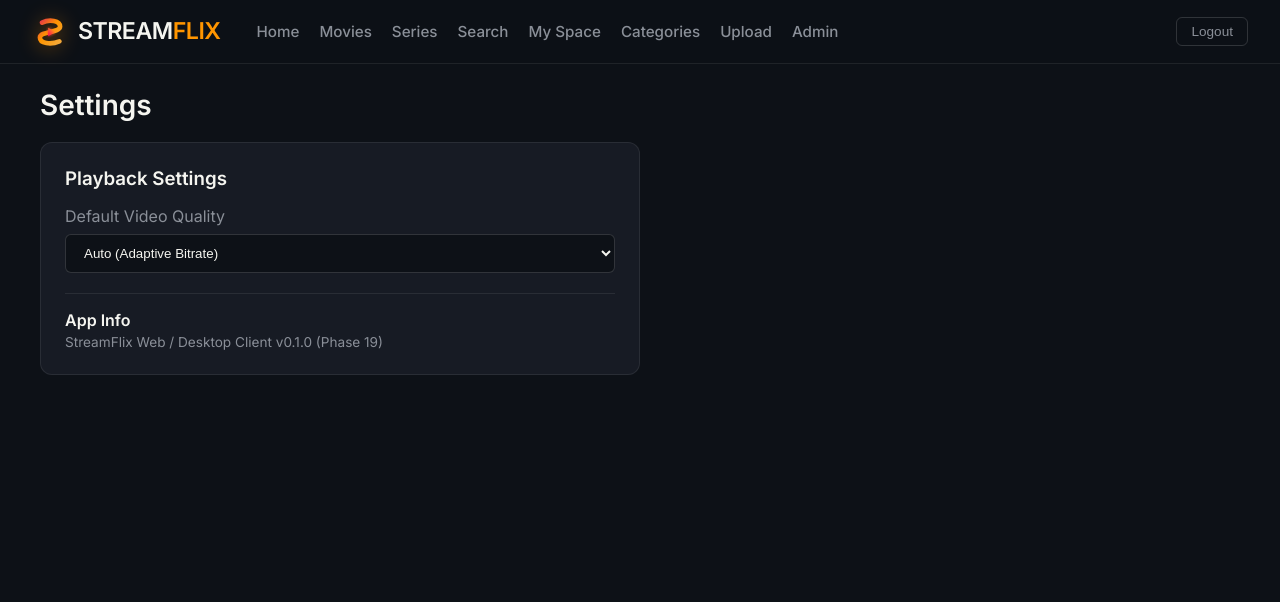
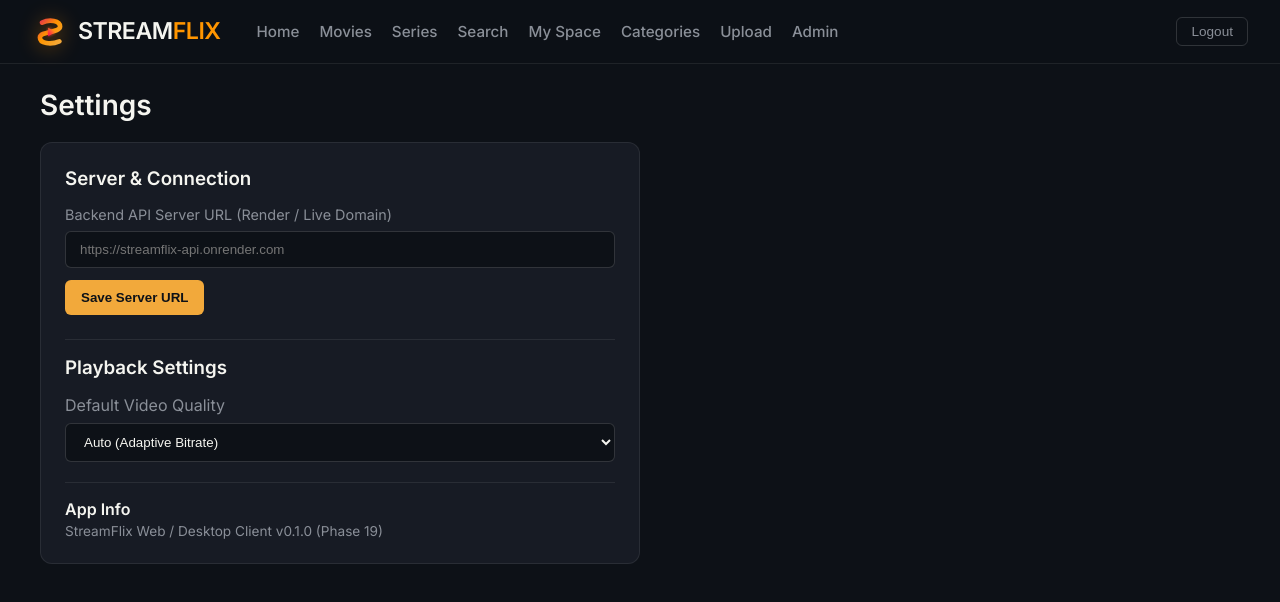
Before and after one commit to Someshwar-Sahu/StreamFLIX, a React (Vite) app in the folder apps/web/: page /settings in a window 1280 px wide. Shown: the top 602 px of the page. Built offline with nearby package versions, Linux system fonts and the light colour scheme; no server answers; sample sign-in values are in the browser's storage; a web font is replaced by a local one.

Commit message:
Add dynamic runtime Server URL configuration to Settings page

```diff
--- a/apps/web/src/api/client.js
+++ b/apps/web/src/api/client.js
@@ -1,6 +1,10 @@
 import axios from "axios";
 
 export const getApiBaseUrl = () => {
+  if (typeof window !== "undefined") {
+    const customUrl = localStorage.getItem("custom_api_url");
+    if (customUrl) return customUrl;
+  }
   if (import.meta.env?.VITE_API_BASE_URL) {
     return import.meta.env.VITE_API_BASE_URL;
   }
--- a/apps/web/src/pages/SettingsPage.jsx
+++ b/apps/web/src/pages/SettingsPage.jsx
@@ -3,13 +3,64 @@ import '../styles/Catalog.module.css';
 
 export default function SettingsPage() {
   const [quality, setQuality] = useState('auto');
+  const [serverUrl, setServerUrl] = useState(localStorage.getItem('custom_api_url') || '');
+
+  const handleSaveServerUrl = () => {
+    if (serverUrl.trim()) {
+      localStorage.setItem('custom_api_url', serverUrl.trim());
+      alert('Server URL saved! The app will now connect to: ' + serverUrl.trim());
+      window.location.reload();
+    } else {
+      localStorage.removeItem('custom_api_url');
+      alert('Custom Server URL cleared. Reverting to default.');
+      window.location.reload();
+    }
+  };
 
   return (
     <div className="page-container padded">
       <h1 className="page-heading">Settings</h1>
 
       <div style={{ background: '#171B24', borderRadius: 12, padding: 24, maxWidth: 600, border: '1px solid rgba(255,255,255,0.08)' }}>
-        <h3 style={{ color: '#F5F5F0', marginBottom: 16 }}>Playback Settings</h3>
+        <h3 style={{ color: '#F5F5F0', marginBottom: 16 }}>Server & Connection</h3>
+
+        <div style={{ marginBottom: 24 }}>
+          <label style={{ color: '#8A8F98', display: 'block', marginBottom: 8, fontSize: '0.9rem' }}>
+            Backend API Server URL (Render / Live Domain)
+          </label>
+          <input
+            type="text"
+            placeholder="https://streamflix-api.onrender.com"
+            value={serverUrl}
+            onChange={(e) => setServerUrl(e.target.value)}
+            style={{
+              background: '#0D1117',
+              color: '#F5F5F0',
+              padding: '10px 14px',
+              borderRadius: 6,
+              border: '1px solid rgba(255,255,255,0.15)',
+              width: '100%',
+              boxSizing: 'border-box',
+              marginBottom: 12
+            }}
+          />
+          <button
+            onClick={handleSaveServerUrl}
+            style={{
+              background: '#F2A93B',
+              color: '#0D1117',
+              border: 'none',
+              padding: '10px 16px',
+              borderRadius: 6,
+              fontWeight: '700',
+              cursor: 'pointer'
+            }}
+          >
+            Save Server URL
+          </button>
+        </div>
+
+        <h3 style={{ color: '#F5F5F0', marginBottom: 16, borderTop: '1px solid rgba(255,255,255,0.08)', paddingTop: 16 }}>Playback Settings</h3>
 
         <div style={{ marginBottom: 20 }}>
           <label style={{ color: '#8A8F98', display: 'block', marginBottom: 8 }}>Default Video Quality</label>
```
